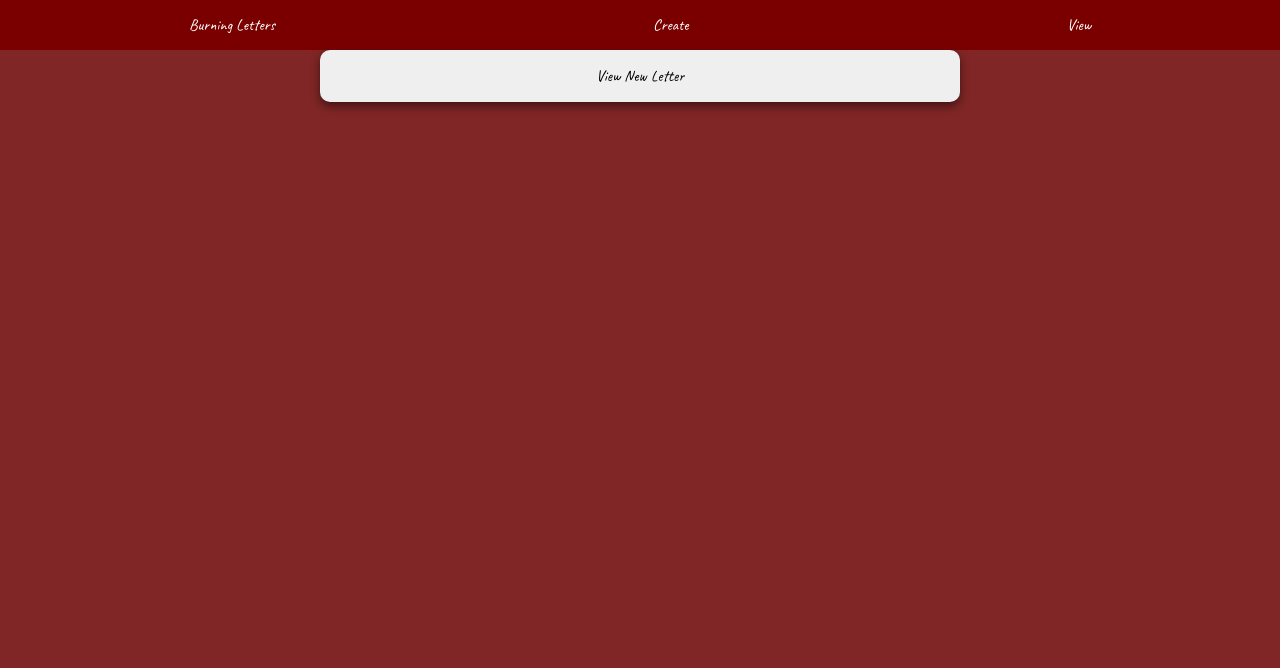
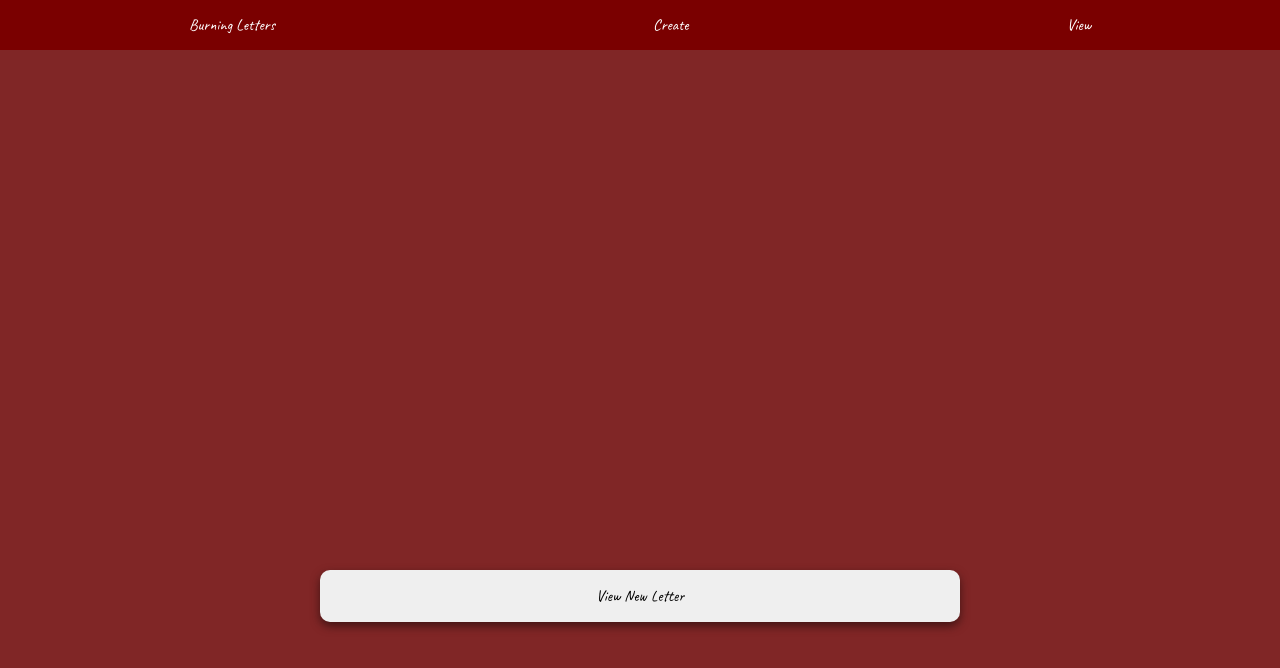
Before and after one commit to czcarrizales/burning-letters-project, a React (Create React App) app: page /view-letter in a window 1280 px wide. Shown: the top 668 px of the page. Built offline with nearby package versions, Linux system fonts and the light colour scheme.

Commit message:
adding p tag for letter display

```diff
--- a/src/ViewLetter.js
+++ b/src/ViewLetter.js
@@ -26,7 +26,7 @@ function ViewLetter() {
 
   return (
     <div className="view-letter-container">
-        {letter}
+        <p>{letter}</p>
         <button onClick={getMessage}>View New Letter</button>
         </div>
   );
```
